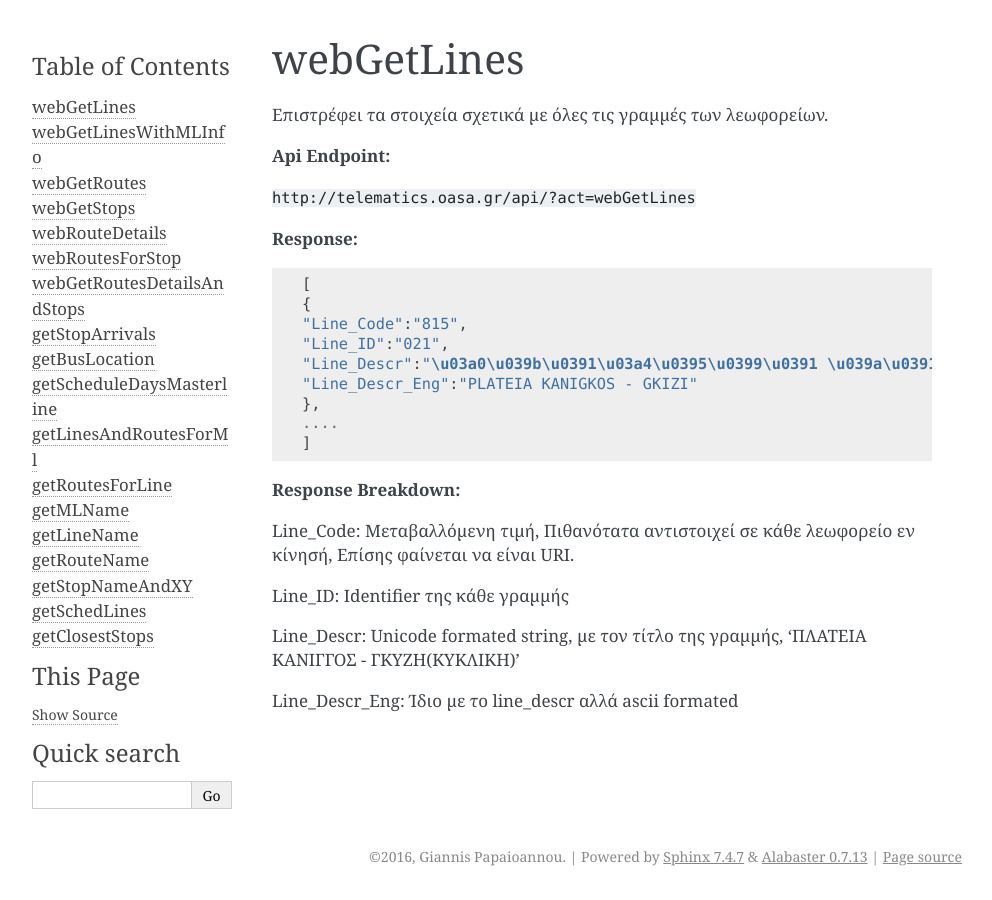
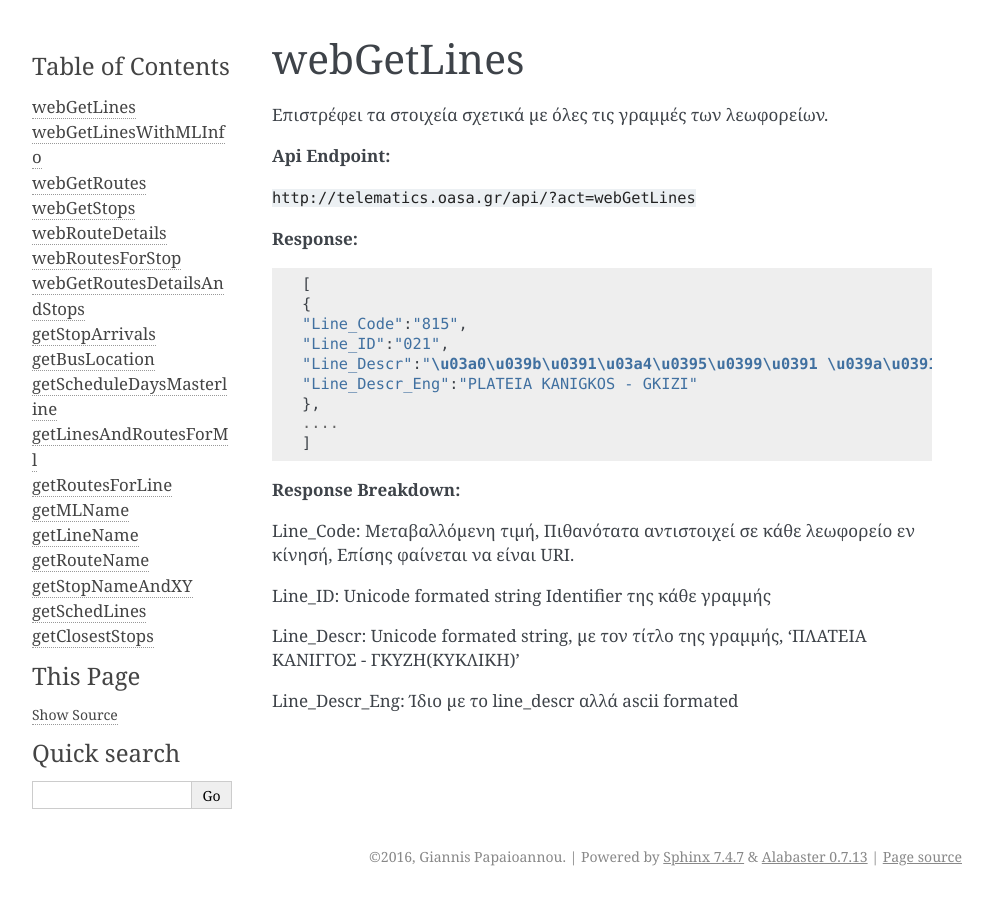
Before and after one commit to gph03n1x/OASA-Telematics-API-Documentation, a Sphinx documentation site: the page built from docs/source/webGetLines.rst, in a window 1280 px wide. Shown: the whole page, without its empty margins (148-1140 px from the left). Built offline with Sphinx 7.4.7, drawn with Linux system fonts in a browser that asks for light colours.

Commit message:
Minor addition

```diff
--- a/docs/source/webGetLines.rst
+++ b/docs/source/webGetLines.rst
@@ -25,7 +25,7 @@ webGetLines
 
 Line_Code: Μεταβαλλόμενη τιμή, Πιθανότατα αντιστοιχεί σε κάθε λεωφορείο εν κίνησή, Επίσης φαίνεται να είναι URI.
 
-Line_ID: Identifier της κάθε γραμμής
+Line_ID: Unicode formated string Identifier της κάθε γραμμής
 
 Line_Descr: Unicode formated string, με τον τίτλο της γραμμής, 'ΠΛΑΤΕΙΑ ΚΑΝΙΓΓΟΣ - ΓΚΥΖH(ΚΥΚΛΙΚΗ)'
 
--- a/docs/source/webGetLinesWithMLInfo.rst
+++ b/docs/source/webGetLinesWithMLInfo.rst
@@ -32,7 +32,7 @@ sdc_code: Identifier για το ωράριο που ακολουθεί η γρ
 
 line_code: Μεταβαλλόμενη τιμή, Πιθανότατα αντιστοιχεί σε κάθε λεωφορείο εν κίνησή, Επίσης φαίνεται να είναι URI.
 
-line_id: Identifier της κάθε γραμμής
+line_id: Unicode formated string Identifier της κάθε γραμμής
 
 line_descr: Unicode formated string, με τον τίτλο της γραμμής, 'ΠΛΑΤΕΙΑ ΚΑΝΙΓΓΟΣ - ΓΚΥΖH(ΚΥΚΛΙΚΗ)'
 
```
